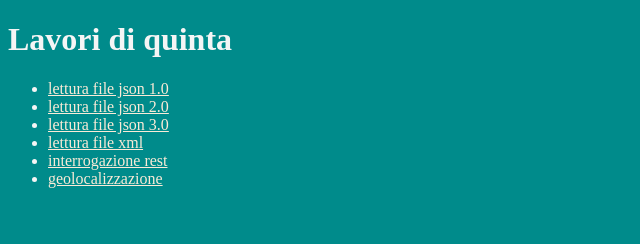
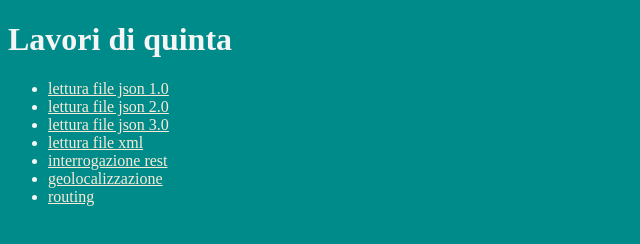
Before and after one commit to GalloDavide/gallodavide.github.io, a plain HTML site: page index.html in a window 1280 px wide. Shown: the full height of the page, 0-640 px from the left. Drawn offline with Linux system fonts and the light colour scheme.

Commit message:
Update index.html

```diff
--- a/index.html
+++ b/index.html
@@ -19,6 +19,7 @@
         <li><a href="xml/index.html">lettura file xml</a></li>
         <li><a href="rest.html">interrogazione rest</a></li>
          <li><a href="navigator.html">geolocalizzazione</a></li>
+        <li><a href="routing/home.html">routing</a></li>
     </ul>
 </body>
 </html>
```
